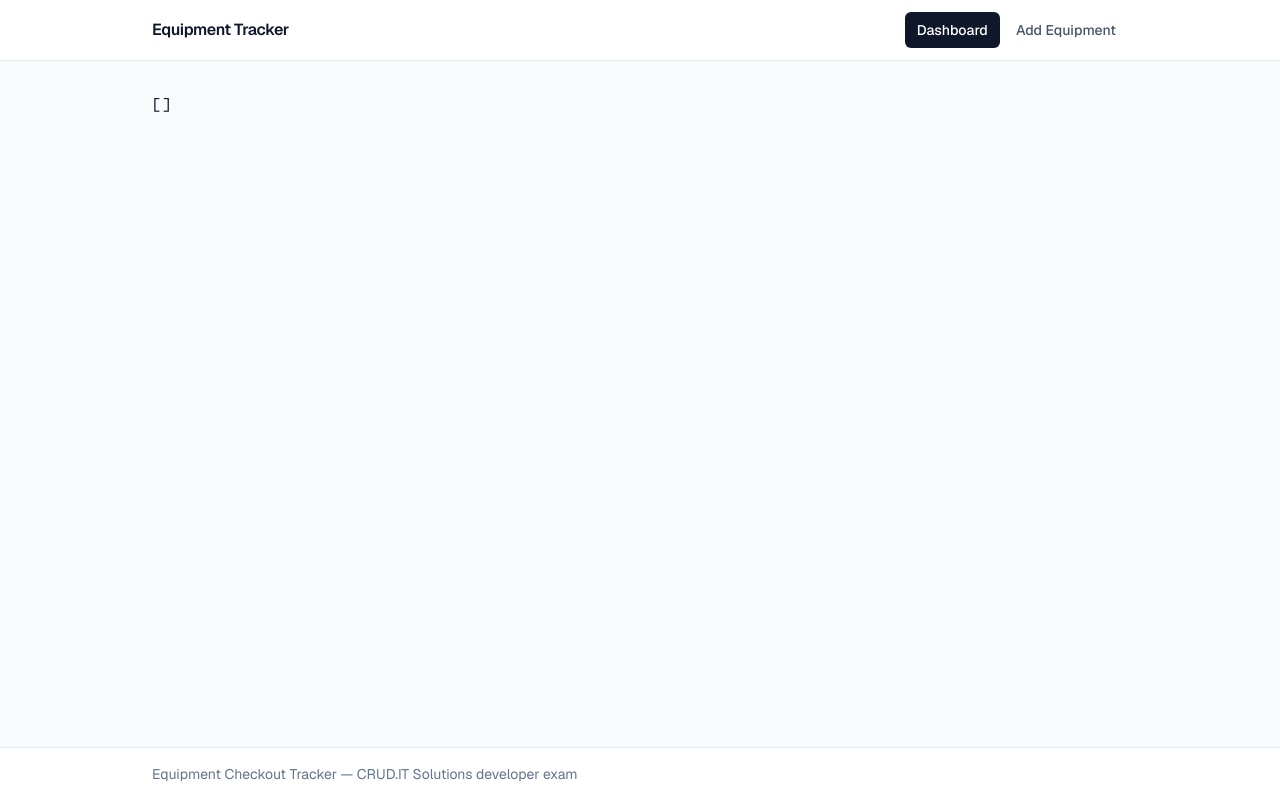
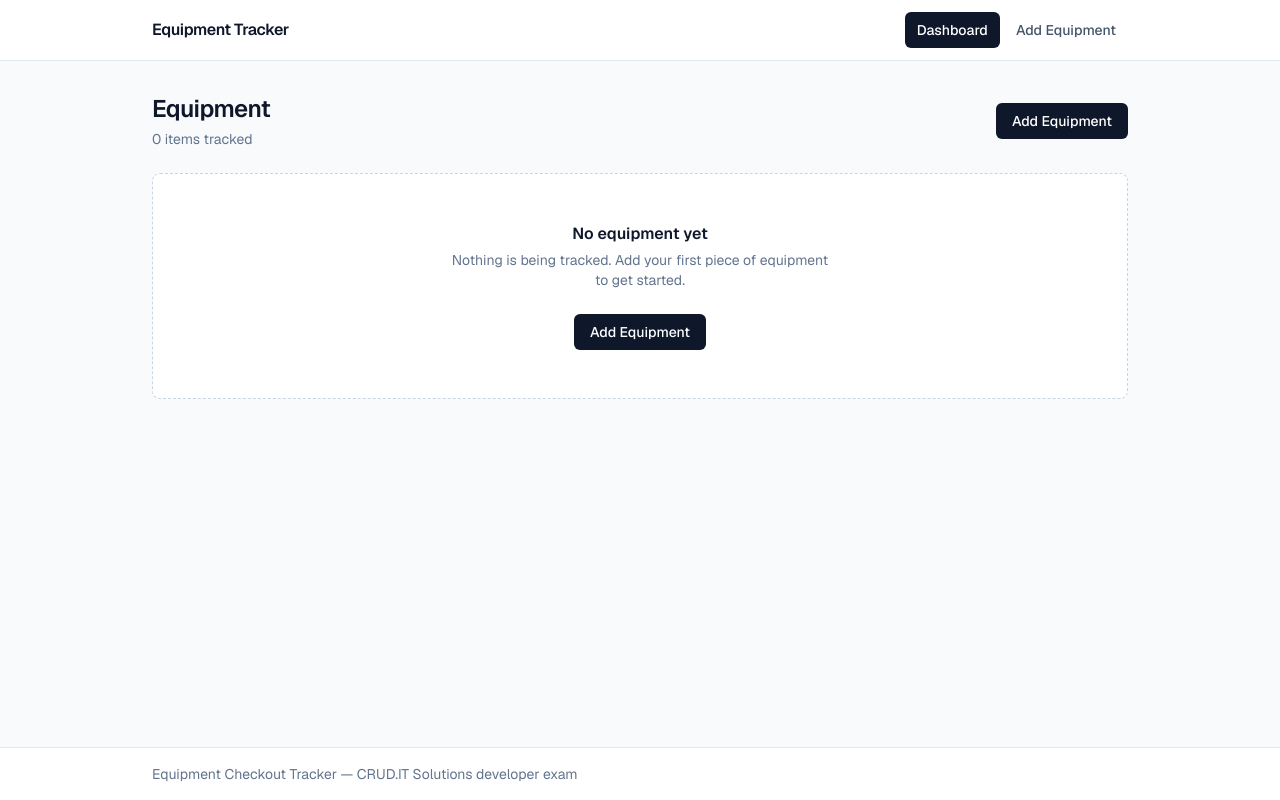
Before and after one commit to Kuroishin-beep/Equipment-Checkout-Tracker, a Next.js app: page / in a window 1280 px wide. Built offline with nearby package versions, Linux system fonts and the light colour scheme; no server answers; the database is empty.

Commit message:
feat: add dashboard with equipment list

```diff
--- a/src/app/page.tsx
+++ b/src/app/page.tsx
@@ -1,6 +1,37 @@
+import Link from "next/link";
 import { listItems } from "@/lib/items";
+import ItemTable from "@/components/ItemTable";
+import EmptyState from "@/components/EmptyState";
 
-export default async function Home() {
+// An async Server Component. It awaits the database directly — no useEffect, no
+// loading state, no fetch to our own API. The HTML arrives with the data
+// already in it.
+export default async function DashboardPage() {
   const items = await listItems();
-  return <pre>{JSON.stringify(items, null, 2)}</pre>;
+
+  return (
+    <div>
+      <div className="flex flex-wrap items-center justify-between gap-3">
+        <div>
+          <h1 className="text-xl font-semibold tracking-tight text-slate-900 sm:text-2xl">
+            Equipment
+          </h1>
+          <p className="mt-1 text-sm text-slate-500">
+            {items.length} {items.length === 1 ? "item" : "items"} tracked
+          </p>
+        </div>
+
+        <Link
+          href="/items/new"
+          className="inline-flex items-center rounded-md bg-slate-900 px-4 py-2 text-sm font-medium text-white transition-colors hover:bg-slate-700 focus-visible:outline-none focus-visible:ring-2 focus-visible:ring-slate-900 focus-visible:ring-offset-2"
+        >
+          Add Equipment
+        </Link>
+      </div>
+
+      <div className="mt-6">
+        {items.length === 0 ? <EmptyState /> : <ItemTable items={items} />}
+      </div>
+    </div>
+  );
 }
--- /dev/null
+++ b/src/components/ConditionBadge.tsx
@@ -0,0 +1,21 @@
+import type { Condition } from "@/lib/types";
+
+// Deliberately lighter than the status palette. Status is the primary signal on
+// this dashboard; condition is secondary, and giving both the same visual
+// weight would leave the user with nothing to look at first.
+const STYLES: Record<Condition, string> = {
+  "New": "bg-emerald-50 text-emerald-700 ring-emerald-600/20",
+  "Good": "bg-sky-50 text-sky-700 ring-sky-600/20",
+  "Fair": "bg-orange-50 text-orange-700 ring-orange-600/20",
+  "Poor": "bg-red-50 text-red-700 ring-red-600/20",
+};
+
+export default function ConditionBadge({ condition }: { condition: Condition }) {
+  return (
+    <span
+      className={`inline-flex items-center whitespace-nowrap rounded-full px-2 py-1 text-xs font-medium ring-1 ring-inset ${STYLES[condition]}`}
+    >
+      {condition}
+    </span>
+  );
+}
--- /dev/null
+++ b/src/components/EmptyState.tsx
@@ -0,0 +1,18 @@
+import Link from "next/link";
+
+export default function EmptyState() {
+  return (
+    <div className="rounded-lg border border-dashed border-slate-300 bg-white px-6 py-12 text-center">
+      <h2 className="text-base font-semibold text-slate-900">No equipment yet</h2>
+      <p className="mx-auto mt-1 max-w-sm text-sm text-slate-500">
+        Nothing is being tracked. Add your first piece of equipment to get started.
+      </p>
+      <Link
+        href="/items/new"
+        className="mt-6 inline-flex items-center rounded-md bg-slate-900 px-4 py-2 text-sm font-medium text-white transition-colors hover:bg-slate-700 focus-visible:outline-none focus-visible:ring-2 focus-visible:ring-slate-900 focus-visible:ring-offset-2"
+      >
+        Add Equipment
+      </Link>
+    </div>
+  );
+}
--- /dev/null
+++ b/src/components/ItemTable.tsx
@@ -0,0 +1,89 @@
+import Link from "next/link";
+import type { Item } from "@/lib/types";
+import { formatDate } from "@/lib/format";
+import StatusBadge from "./StatusBadge";
+import ConditionBadge from "./ConditionBadge";
+
+const focusRing =
+  "focus-visible:outline-none focus-visible:ring-2 focus-visible:ring-slate-900 focus-visible:ring-offset-2";
+
+export default function ItemTable({ items }: { items: Item[] }) {
+  return (
+    <>
+      {/* DESKTOP — a real semantic <table>. Hidden below 768px, because five
+          columns at 375px means horizontal scrolling and unreadable text. */}
+      <div className="hidden overflow-hidden rounded-lg border border-slate-200 bg-white md:block">
+        <table className="w-full text-left text-sm">
+          <thead className="border-b border-slate-200 bg-slate-50 text-xs uppercase tracking-wide text-slate-500">
+            <tr>
+              {/* scope="col" tells a screen reader these head cells label
+                  columns, so it can announce "Status: Available" per cell. */}
+              <th scope="col" className="px-4 py-3 font-medium">Item</th>
+              <th scope="col" className="px-4 py-3 font-medium">Assigned To</th>
+              <th scope="col" className="px-4 py-3 font-medium">Status</th>
+              <th scope="col" className="px-4 py-3 font-medium">Condition</th>
+              <th scope="col" className="px-4 py-3 font-medium">Checkout Date</th>
+            </tr>
+          </thead>
+          <tbody className="divide-y divide-slate-100">
+            {items.map((item) => (
+              // key must be stable and unique — the database id, never the
+              // array index. With an index, deleting a row makes React reuse
+              // the wrong DOM node for the row that shifts up into its place.
+              <tr key={item.id} className="transition-colors hover:bg-slate-50">
+                <td className="px-4 py-3">
+                  <Link
+                    href={`/items/${item.id}`}
+                    className={`rounded font-medium text-slate-900 hover:underline ${focusRing}`}
+                  >
+                    {item.itemName}
+                  </Link>
+                </td>
+                <td className="px-4 py-3 text-slate-600">{item.assignedTo}</td>
+                <td className="px-4 py-3"><StatusBadge status={item.status} /></td>
+                <td className="px-4 py-3"><ConditionBadge condition={item.condition} /></td>
+                <td className="whitespace-nowrap px-4 py-3 text-slate-600">
+                  {formatDate(item.checkoutDate)}
+                </td>
+              </tr>
+            ))}
+          </tbody>
+        </table>
+      </div>
+
+      {/* MOBILE — the same data as stacked cards, shown below 768px. */}
+      <ul className="space-y-3 md:hidden">
+        {items.map((item) => (
+          <li key={item.id}>
+            <Link
+              href={`/items/${item.id}`}
+              className={`block rounded-lg border border-slate-200 bg-white p-4 transition-colors hover:border-slate-300 hover:bg-slate-50 ${focusRing}`}
+            >
+              <div className="flex items-start justify-between gap-3">
+                <span className="font-medium text-slate-900">{item.itemName}</span>
+                <StatusBadge status={item.status} />
+              </div>
+
+              {/* <dl> because these are genuinely label/value pairs, not a list
+                  of items. The markup describes the data, not just the layout. */}
+              <dl className="mt-3 space-y-1.5 text-sm">
+                <div className="flex items-center justify-between gap-3">
+                  <dt className="text-slate-500">Assigned to</dt>
+                  <dd className="text-slate-900">{item.assignedTo}</dd>
+                </div>
+                <div className="flex items-center justify-between gap-3">
+                  <dt className="text-slate-500">Checked out</dt>
+                  <dd className="text-slate-900">{formatDate(item.checkoutDate)}</dd>
+                </div>
+                <div className="flex items-center justify-between gap-3">
+                  <dt className="text-slate-500">Condition</dt>
+                  <dd><ConditionBadge condition={item.condition} /></dd>
+                </div>
+              </dl>
+            </Link>
+          </li>
+        ))}
+      </ul>
+    </>
+  );
+}
--- /dev/null
+++ b/src/components/StatusBadge.tsx
@@ -0,0 +1,23 @@
+import type { Status } from "@/lib/types";
+
+// Complete class strings, never assembled by concatenation.
+// Tailwind scans source files for literal class names at build time.
+
+// Typing this as Record<Status, string> also makes it exhaustive: add a fifth
+// status to types.ts and this object stops compiling until it gets a colour.
+const STYLES: Record<Status, string> = {
+  "Available": "bg-green-100 text-green-800 ring-green-600/20",
+  "Checked Out": "bg-blue-100 text-blue-800 ring-blue-600/20",
+  "Under Repair": "bg-amber-100 text-amber-800 ring-amber-600/20",
+  "Retired": "bg-slate-100 text-slate-600 ring-slate-500/20",
+};
+
+export default function StatusBadge({ status }: { status: Status }) {
+  return (
+    <span
+      className={`inline-flex items-center whitespace-nowrap rounded-full px-2 py-1 text-xs font-medium ring-1 ring-inset ${STYLES[status]}`}
+    >
+      {status}
+    </span>
+  );
+}
--- /dev/null
+++ b/src/lib/format.ts
@@ -0,0 +1,15 @@
+/**
+ * Formats a "YYYY-MM-DD" string for display.
+ *
+ * Both the parse and the format are pinned to UTC. `new Date("2026-07-28")`
+ * is parsed as UTC midnight, so formatting it in a timezone behind UTC would
+**/
+
+export function formatDate(iso: string): string {
+  return new Date(`${iso}T00:00:00Z`).toLocaleDateString("en-GB", {
+    day: "numeric",
+    month: "short",
+    year: "numeric",
+    timeZone: "UTC",
+  });
+}
```
Also changed, not shown: 1 other file (tests, documents, lock files or other folders).
